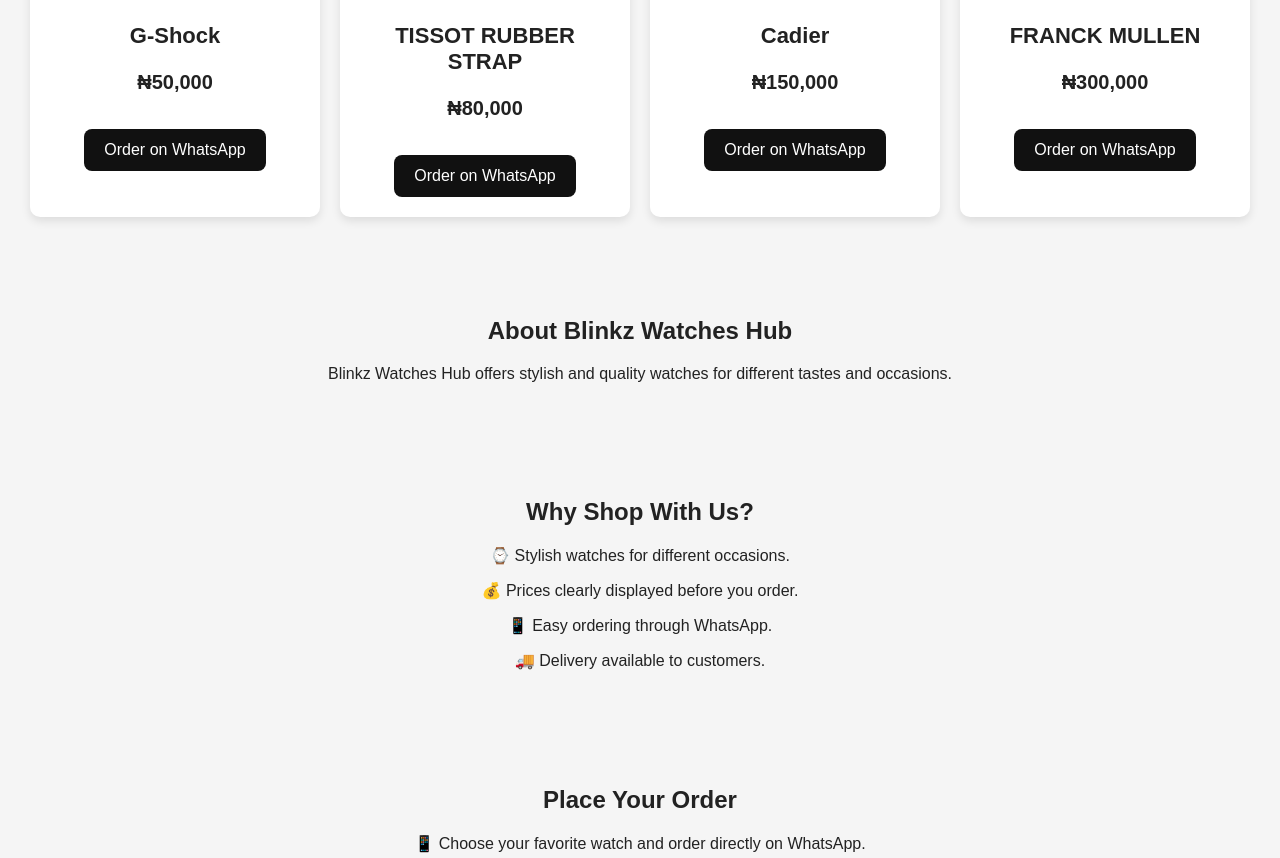
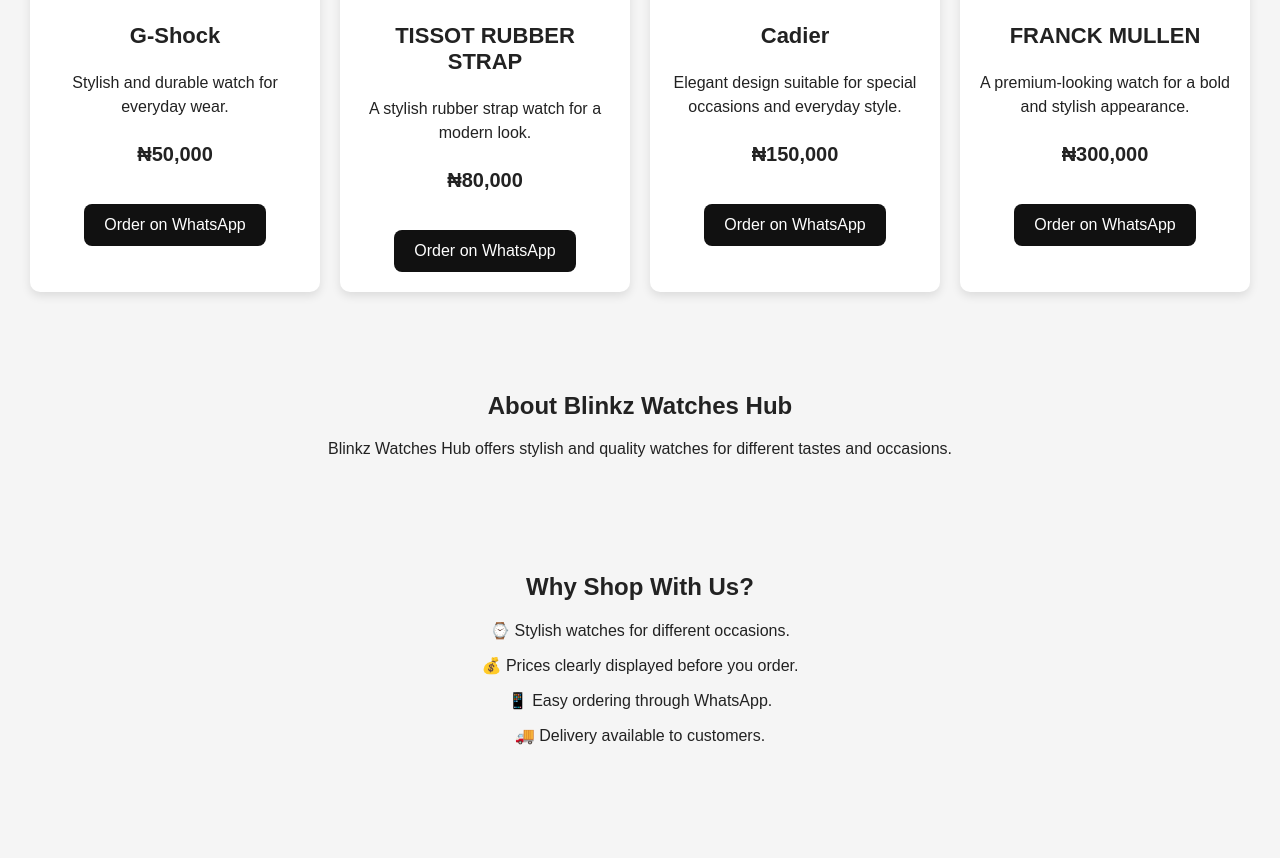
Before and after one commit to tct8930-web/blinkz-watches-hub, a plain HTML site: page index.html in a window 1280 px wide. Shown: the part 904-1762 px from the top of the page. Drawn offline with Linux system fonts and the light colour scheme.

Commit message:
Add product descriptions to index.html
Added product descriptions for G-Shock, TISSOT RUBBER STRAP, Cadier, and FRANCK MULLEN watches.

```diff
--- a/index.html
+++ b/index.html
@@ -83,6 +83,10 @@
 
         .product h3 {
             font-size: 22px;
+        }
+
+        .product p {
+            line-height: 1.5;
         }
 
         .price {
@@ -179,7 +183,13 @@
 
             <div class="product">
                 <img src="IMG_2339.jpeg" alt="G-Shock watch">
+
                 <h3>G-Shock</h3>
+
+                <p>
+                    Stylish and durable watch for everyday wear.
+                </p>
+
                 <p class="price">₦50,000</p>
 
                 <a href="https://wa.me/2347066159449?text=Hello%2C%20I%20want%20to%20order%20the%20G-Shock%20for%20%E2%82%A650%2C000." class="button">
@@ -189,7 +199,13 @@
 
             <div class="product">
                 <img src="IMG_2341.jpeg" alt="TISSOT RUBBER STRAP watch">
+
                 <h3>TISSOT RUBBER STRAP</h3>
+
+                <p>
+                    A stylish rubber strap watch for a modern look.
+                </p>
+
                 <p class="price">₦80,000</p>
 
                 <a href="https://wa.me/2347066159449?text=Hello%2C%20I%20want%20to%20order%20the%20TISSOT%20RUBBER%20STRAP%20for%20%E2%82%A680%2C000." class="button">
@@ -199,7 +215,13 @@
 
             <div class="product">
                 <img src="IMG_2342.jpeg" alt="Cadier watch">
+
                 <h3>Cadier</h3>
+
+                <p>
+                    Elegant design suitable for special occasions and everyday style.
+                </p>
+
                 <p class="price">₦150,000</p>
 
                 <a href="https://wa.me/2347066159449?text=Hello%2C%20I%20want%20to%20order%20the%20Cadier%20for%20%E2%82%A6150%2C000." class="button">
@@ -209,7 +231,13 @@
 
             <div class="product">
                 <img src="IMG_2343.jpeg" alt="FRANCK MULLEN watch">
+
                 <h3>FRANCK MULLEN</h3>
+
+                <p>
+                    A premium-looking watch for a bold and stylish appearance.
+                </p>
+
                 <p class="price">₦300,000</p>
 
                 <a href="https://wa.me/2347066159449?text=Hello%2C%20I%20want%20to%20order%20the%20FRANCK%20MULLEN%20for%20%E2%82%A6300%2C000." class="button">
```
